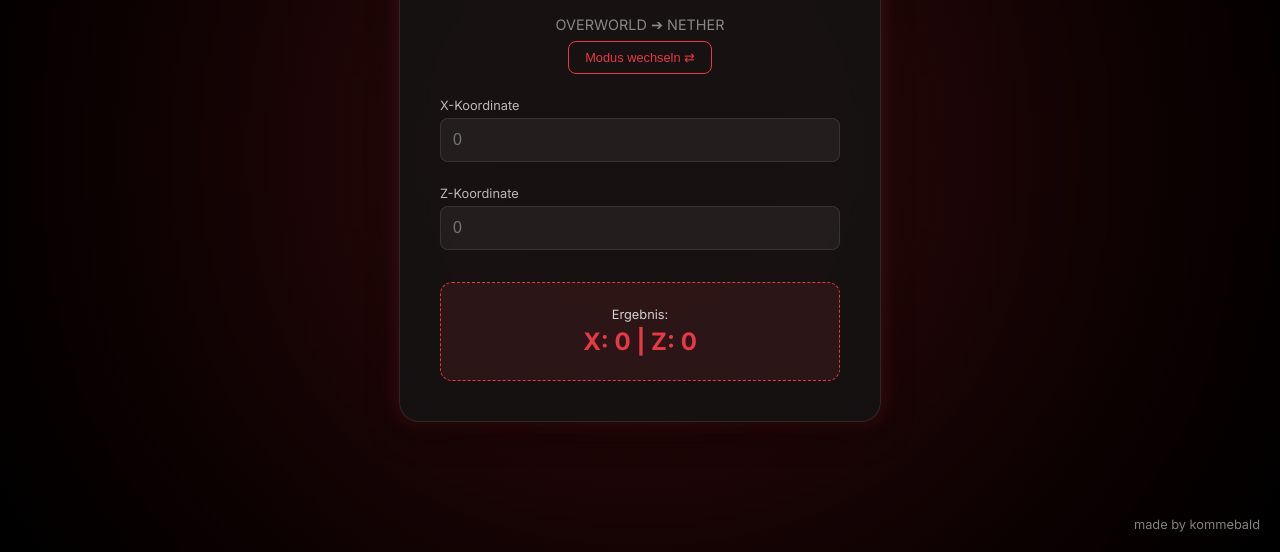
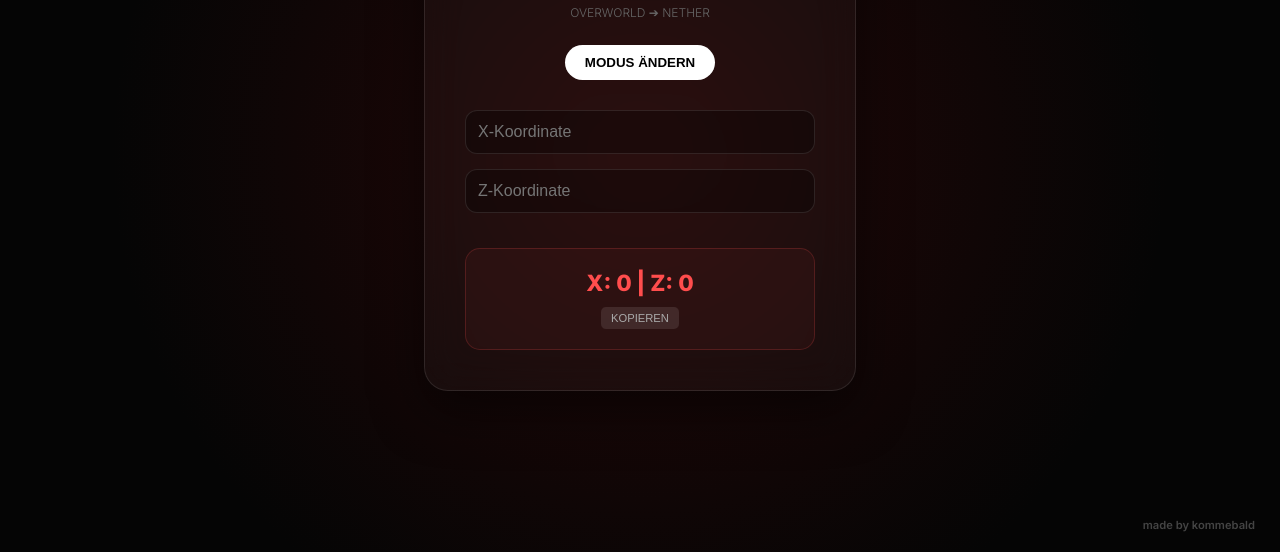
Before and after one commit to kommebald/coords-calculator, a plain HTML site: page index.html in a window 1280 px wide. Shown: the part 248-800 px from the top of the page. Drawn offline with Linux system fonts and the light colour scheme.

Commit message:
Update index.html

```diff
--- a/index.html
+++ b/index.html
@@ -3,168 +3,154 @@
 <head>
     <meta charset="UTF-8">
     <meta name="viewport" content="width=device-width, initial-scale=1.0">
-    <title>MC Coord Converter | Professional</title>
-    <link href="https://fonts.googleapis.com/css2?family=Inter:wght@300;400;700&display=swap" rel="stylesheet">
+    <title>MC Coord Converter | Pro</title>
+    <link href="https://fonts.googleapis.com/css2?family=Inter:wght@300;600;800&display=swap" rel="stylesheet">
     <style>
         :root {
-            --bg-color: #0a0a0a;
-            --card-bg: rgba(20, 20, 20, 0.8);
-            --accent-color: #e63946; /* Nether/Red Accent */
-            --text-color: #ffffff;
-            --border-glow: rgba(230, 57, 70, 0.3);
+            --bg: #050505;
+            --accent: #ff4d4d;
+            --glass: rgba(255, 255, 255, 0.03);
+            --border: rgba(255, 255, 255, 0.1);
         }
 
         body {
             margin: 0;
-            padding: 0;
+            background: var(--bg);
+            color: white;
             font-family: 'Inter', sans-serif;
-            background: radial-gradient(circle at center, #1a0505 0%, #000000 100%);
-            color: var(--text-color);
-            height: 100vh;
             display: flex;
             justify-content: center;
             align-items: center;
+            height: 100vh;
             overflow: hidden;
         }
 
-        /* Hintergrund-Animation für "Nether-Vibe" */
-        .bg-glow {
+        /* Nether Ambient Glow */
+        body::before {
+            content: "";
             position: absolute;
-            width: 400px;
-            height: 400px;
-            background: var(--accent-color);
-            filter: blur(150px);
-            opacity: 0.1;
+            width: 100%;
+            height: 100%;
+            background: radial-gradient(circle at 50% 50%, #3a0a0a 0%, transparent 70%);
             z-index: -1;
-            animation: pulse 8s infinite alternate;
+            opacity: 0.6;
         }
 
-        @keyframes pulse {
-            from { transform: scale(1); opacity: 0.1; }
-            to { transform: scale(1.5); opacity: 0.2; }
-        }
-
-        .container {
-            background: var(--card-bg);
-            backdrop-filter: blur(15px);
-            padding: 2.5rem;
-            border-radius: 20px;
-            border: 1px solid rgba(255, 255, 255, 0.1);
-            box-shadow: 0 10px 30px rgba(0,0,0,0.5), 0 0 20px var(--border-glow);
-            width: 100%;
-            max-width: 400px;
+        .card {
+            background: var(--glass);
+            backdrop-filter: blur(20px);
+            padding: 40px;
+            border-radius: 24px;
+            border: 1px solid var(--border);
+            box-shadow: 0 20px 50px rgba(0,0,0,0.5);
+            width: 350px;
             text-align: center;
         }
 
-        h1 { font-weight: 700; letter-spacing: -1px; margin-bottom: 2rem; }
-        .mode-text { font-size: 0.9rem; color: #888; margin-bottom: 0.5rem; text-transform: uppercase; }
+        h1 { font-weight: 800; font-size: 1.5rem; margin-bottom: 5px; text-transform: uppercase; letter-spacing: 2px; }
+        .sub { font-size: 0.75rem; color: #666; margin-bottom: 25px; }
 
-        .switch-btn {
-            background: transparent;
-            border: 1px solid var(--accent-color);
-            color: var(--accent-color);
-            padding: 8px 16px;
-            border-radius: 8px;
+        .btn-switch {
+            background: white;
+            color: black;
+            border: none;
+            padding: 10px 20px;
+            border-radius: 50px;
+            font-weight: 600;
             cursor: pointer;
-            font-size: 0.8rem;
-            transition: 0.3s;
-            margin-bottom: 1.5rem;
+            margin-bottom: 30px;
+            transition: 0.2s;
         }
 
-        .switch-btn:hover {
-            background: var(--accent-color);
-            color: white;
-            box-shadow: 0 0 15px var(--accent-color);
-        }
-
-        .input-group { margin-bottom: 1.5rem; text-align: left; }
-        label { display: block; margin-bottom: 5px; font-size: 0.8rem; opacity: 0.7; }
+        .btn-switch:hover { transform: scale(1.05); background: var(--accent); color: white; }
 
         input {
             width: 100%;
+            background: rgba(0,0,0,0.3);
+            border: 1px solid var(--border);
             padding: 12px;
-            background: rgba(255,255,255,0.05);
-            border: 1px solid rgba(255,255,255,0.1);
-            border-radius: 8px;
+            border-radius: 12px;
             color: white;
+            margin-bottom: 15px;
             font-size: 1rem;
+            outline: none;
             box-sizing: border-box;
-            outline: none;
-            transition: 0.3s;
         }
 
-        input:focus { border-color: var(--accent-color); }
+        input:focus { border-color: var(--accent); }
 
-        .result-box {
-            background: rgba(230, 57, 70, 0.1);
-            padding: 1.5rem;
-            border-radius: 12px;
-            margin-top: 2rem;
-            border: 1px dashed var(--accent-color);
+        .result-area {
+            margin-top: 20px;
+            padding: 20px;
+            background: rgba(255, 77, 77, 0.05);
+            border-radius: 15px;
+            border: 1px solid rgba(255, 77, 77, 0.2);
         }
 
-        .result-val { font-size: 1.5rem; font-weight: bold; color: var(--accent-color); }
+        #output { font-size: 1.4rem; font-weight: 700; color: var(--accent); margin-bottom: 10px; }
+
+        .btn-copy {
+            font-size: 0.7rem;
+            background: rgba(255,255,255,0.1);
+            border: none;
+            color: #aaa;
+            padding: 5px 10px;
+            border-radius: 5px;
+            cursor: pointer;
+        }
+
+        .btn-copy:hover { color: white; background: rgba(255,255,255,0.2); }
 
         .footer {
-            position: fixed;
+            position: absolute;
             bottom: 20px;
-            right: 20px;
-            font-size: 0.8rem;
-            opacity: 0.5;
+            right: 25px;
+            font-size: 0.7rem;
+            color: #444;
+            font-weight: 600;
         }
     </style>
 </head>
 <body>
 
-    <div class="bg-glow"></div>
+    <div class="card">
+        <h1>CONVERTER</h1>
+        <div class="sub" id="mode-label">OVERWORLD ➔ NETHER</div>
 
-    <div class="container">
-        <h1 id="title">Coordinate Converter</h1>
+        <button class="btn-switch" onclick="toggleMode()">MODUS ÄNDERN</button>
 
-        <div class="mode-text" id="mode-label">Overworld ➔ Nether</div>
-        <button class="switch-btn" onclick="toggleMode()">Modus wechseln ⇄</button>
+        <input type="number" id="xIn" placeholder="X-Koordinate" oninput="convert()">
+        <input type="number" id="zIn" placeholder="Z-Koordinate" oninput="convert()">
 
-        <div class="input-group">
-            <label>X-Koordinate</label>
-            <input type="number" id="xIn" placeholder="0" oninput="convert()">
-        </div>
-        <div class="input-group">
-            <label>Z-Koordinate</label>
-            <input type="number" id="zIn" placeholder="0" oninput="convert()">
-        </div>
-
-        <div class="result-box">
-            <div style="font-size: 0.8rem; margin-bottom: 5px; opacity: 0.8;">Ergebnis:</div>
-            <div class="result-val" id="output">X: 0 | Z: 0</div>
+        <div class="result-area">
+            <div id="output">X: 0 | Z: 0</div>
+            <button class="btn-copy" onclick="copyResult()">KOPIEREN</button>
         </div>
     </div>
 
     <div class="footer">made by kommebald</div>
 
     <script>
-        let isOverworldToNether = true;
+        let isOW = true;
 
         function toggleMode() {
-            isOverworldToNether = !isOverworldToNether;
-            const label = document.getElementById('mode-label');
-            label.innerText = isOverworldToNether ? "Overworld ➔ Nether" : "Nether ➔ Overworld";
+            isOW = !isOW;
+            document.getElementById('mode-label').innerText = isOW ? "OVERWORLD ➔ NETHER" : "NETHER ➔ OVERWORLD";
             convert();
         }
 
         function convert() {
             const x = parseFloat(document.getElementById('xIn').value) || 0;
             const z = parseFloat(document.getElementById('zIn').value) || 0;
-            let resX, resZ;
+            let rx = isOW ? Math.floor(x / 8) : Math.floor(x * 8);
+            let rz = isOW ? Math.floor(z / 8) : Math.floor(z * 8);
+            document.getElementById('output').innerText = `X: ${rx} | Z: ${rz}`;
+        }
 
-            if (isOverworldToNether) {
-                resX = Math.floor(x / 8);
-                resZ = Math.floor(z / 8);
-            } else {
-                resX = Math.floor(x * 8);
-                resZ = Math.floor(z * 8);
-            }
-
-            document.getElementById('output').innerText = `X: ${resX} | Z: ${resZ}`;
+        function copyResult() {
+            const text = document.getElementById('output').innerText;
+            navigator.clipboard.writeText(text);
+            alert("Kopiert: " + text);
         }
     </script>
 </body>
```
